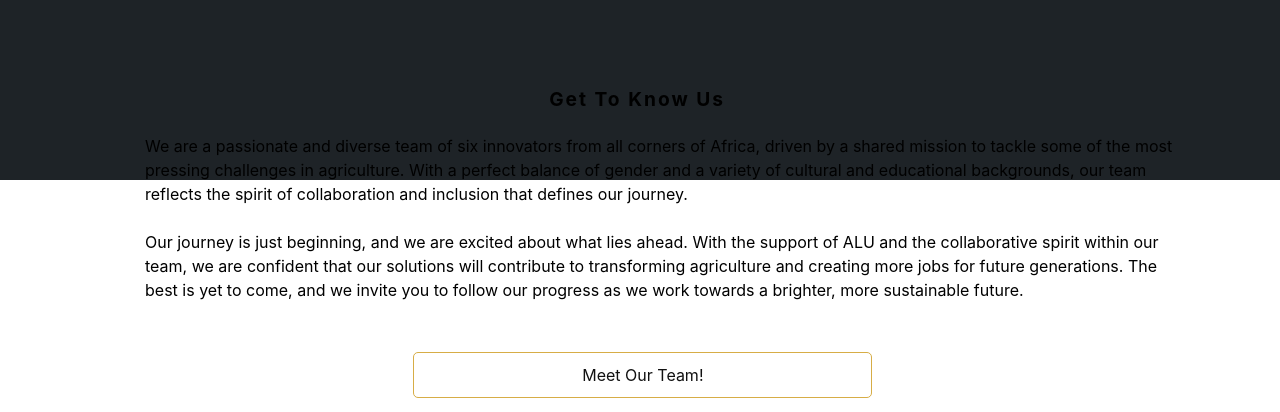
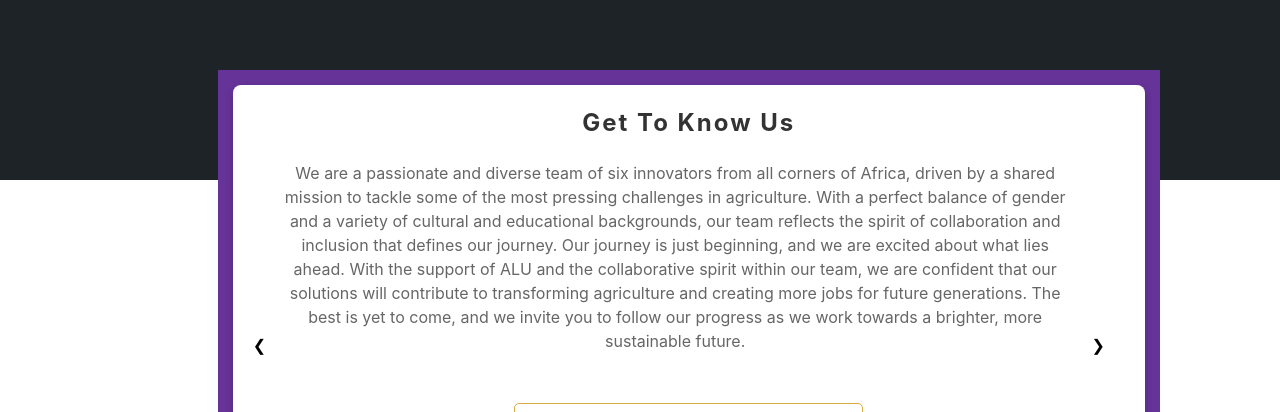
Before and after one commit to acele-happy/BrainyBadgersWebsite, a React (Vite) app: page / in a window 1280 px wide. Shown: the part 540-952 px from the top of the page. Built offline with nearby package versions, Linux system fonts and the light colour scheme.

Commit message:
about slider

```diff
--- a/package.json
+++ b/package.json
@@ -13,7 +13,9 @@
     "@headlessui/react": "^2.1.10",
     "@heroicons/react": "^2.1.5",
     "axios": "^1.7.7",
+    "bootstrap": "^5.3.3",
     "react": "^18.3.1",
+    "react-bootstrap": "^2.10.5",
     "react-dom": "^18.3.1",
     "react-icons": "^5.3.0",
     "react-scroll-to-top": "^3.0.0"
--- a/src/App.css
+++ b/src/App.css
@@ -66,23 +66,26 @@ ul li:hover{
   width: 92%;
   display: flex;
   justify-content: space-evenly;
-  /* text-align: center; */
+  /* background-color: green; */
+  text-align: center;
 }
 
 .aboutus h2{
-  width: 200px;
+  /* width: 200px; */
   font-weight: bold;
   font-size: 1.2em;
   text-align: center;
-  margin-left: 250px;
   letter-spacing: 2px;
   text-align: center;
   display: inline-block;
-  left: 15%;
   position: relative;
 }
 .aboutus .about{
   padding: 15px;
+  background: rebeccapurple;
+  width: 80%;
+  transition: transform 0.5s ease-in-out;
+  height: auto;
 }
 .about p{
   margin-top: 20px;
@@ -91,7 +94,7 @@ ul li:hover{
 }
 .about button{
   position: relative;
-  left: 26%;
+  /* left: 26%; */
   top: 50px;
   border:1px solid #d7ad46;
   color: #111;
--- a/src/App.jsx
+++ b/src/App.jsx
@@ -1,11 +1,14 @@
 import './index.css';
 import './App.css'
+// import 'bootstrap/dist/css/bootstrap.min.css';
 import {FaInstagram,FaLinkedin,FaPhone,FaTwitter, FaVoicemail, FaYoutube} from "react-icons/fa"
 import { useState,useRef } from 'react';
 import { FaLocationPin } from 'react-icons/fa6';
 import { AiOutlineMail } from 'react-icons/ai';
 import ScrollToTop from 'react-scroll-to-top';
 import axios from 'axios';
+import Slider from './components/Slider';
+import Button from "react-bootstrap/Button"
 
 // import {}
 function App() {
@@ -80,9 +83,10 @@ function App() {
 
 <div className="aboutus" id='about'>
   <div className='about'>
-  <h2>Get To Know Us</h2>
+  {/* <h2>Get To Know Us</h2>
   <p>We are a passionate and diverse team of six innovators from all corners of Africa, driven by a shared mission to tackle some of the most pressing challenges in agriculture. With a perfect balance of gender and a variety of cultural and educational backgrounds, our team reflects the spirit of collaboration and inclusion that defines our journey.<br/><br /> Our journey is just beginning, and we are excited about what lies ahead. With the support of ALU and the collaborative spirit within our team, we are confident that our solutions will contribute to transforming agriculture and creating more jobs for future generations. The best is yet to come, and we invite you to follow our progress as we work towards a brighter, more sustainable future.</p>
-  <button onClick={teamScroll}>Meet Our Team!</button>
+  <button onClick={teamScroll}>Meet Our Team!</button> */}
+  <Slider teamScroll={teamScroll}/>
   </div>
 </div>
 
--- /dev/null
+++ b/src/components/Slider.css
@@ -0,0 +1,58 @@
+.carousel {
+    position: relative;
+    /* width: 100%; */
+    /* max-width: 600px; */
+    margin: auto;
+    overflow: hidden;
+    background: #fff;
+    padding: 20px;
+    border-radius: 8px;
+    box-shadow: 0 4px 8px rgba(0, 0, 0, 0.2);
+    height: 65vh;
+  }
+
+  .carousel-content {
+    transition: transform 0.5s ease-in-out;
+    justify-content: sp;
+    align-items: center;
+  }
+
+  .carousel h2 {
+    margin: 0;
+    font-size: 24px;
+    color: #333;
+  }
+
+  .carousel p {
+    font-size: 16px;
+    color: #666;
+    line-height: 1.5;
+  }
+
+  .carousel button {
+    border-radius: 5px;
+    cursor: pointer;
+    position: relative;
+    bottom: 50px;
+  }
+
+  .carousel-controls {
+    position: absolute;
+    top: 50%;
+    width: 100%;
+    display: flex;
+    justify-content: space-between;
+    transform: translateY(-50%);
+  }
+
+  .carousel-controls button {
+    background: none;
+    border: none;
+    font-size: 24px;
+    cursor: pointer;
+    color: #333 !important;
+  }
+
+  .carousel-controls button:hover {
+    color: #666;
+  }
--- /dev/null
+++ b/src/components/Slider.jsx
@@ -0,0 +1,48 @@
+import React, { useState } from 'react';
+import './Slider.css'; // import custom CSS
+
+function Slider({teamScroll}) {
+  const slides = [
+    {
+      title: "Get To Know Us",
+      content: "We are a passionate and diverse team of six innovators from all corners of Africa, driven by a shared mission to tackle some of the most pressing challenges in agriculture. With a perfect balance of gender and a variety of cultural and educational backgrounds, our team reflects the spirit of collaboration and inclusion that defines our journey. Our journey is just beginning, and we are excited about what lies ahead. With the support of ALU and the collaborative spirit within our team, we are confident that our solutions will contribute to transforming agriculture and creating more jobs for future generations. The best is yet to come, and we invite you to follow our progress as we work towards a brighter, more sustainable future.",
+      button: "Meet Our Team!"
+    },
+    {
+      title: "Problem Statement",
+      content: "The agricultural sector in Africa faces numerous challenges, from limited resources to outdated techniques. Our team is focused on finding solutions that can overcome these barriers and create a more sustainable and productive agricultural ecosystem."
+    },
+    {
+      title: "Our Mission",
+      content: "Our mission is to transform agriculture by developing innovative solutions that address critical challenges and contribute to job creation. We believe in a sustainable future and are committed to making a lasting impact in the sector through collaboration, research, and dedication.",
+      button: "Prototype"
+    },
+
+  ];
+
+  const [currentSlide, setCurrentSlide] = useState(0);
+
+  const nextSlide = () => {
+    setCurrentSlide((prevSlide) => (prevSlide + 1) % slides.length);
+  };
+
+  const prevSlide = () => {
+    setCurrentSlide((prevSlide) => (prevSlide - 1 + slides.length) % slides.length);
+  };
+
+  return (
+    <div className="carousel">
+      <div className="carousel-content">
+        <h2>{slides[currentSlide].title}</h2>
+        <p>{slides[currentSlide].content}</p>
+        {slides[currentSlide].button && <button onClick={teamScroll}>{slides[currentSlide].button}</button>}
+      </div>
+      <div className="carousel-controls">
+        <span style={{marginRight:"60px",cursor:"pointer"}} onClick={prevSlide}>&#10094;</span>
+        <span style={{marginRight:"60px",cursor:"pointer"}} onClick={nextSlide}>&#10095;</span>
+      </div>
+    </div>
+  );
+}
+
+export default Slider;
```
Also changed, not shown: 1 other file (tests, documents, lock files or other folders).
